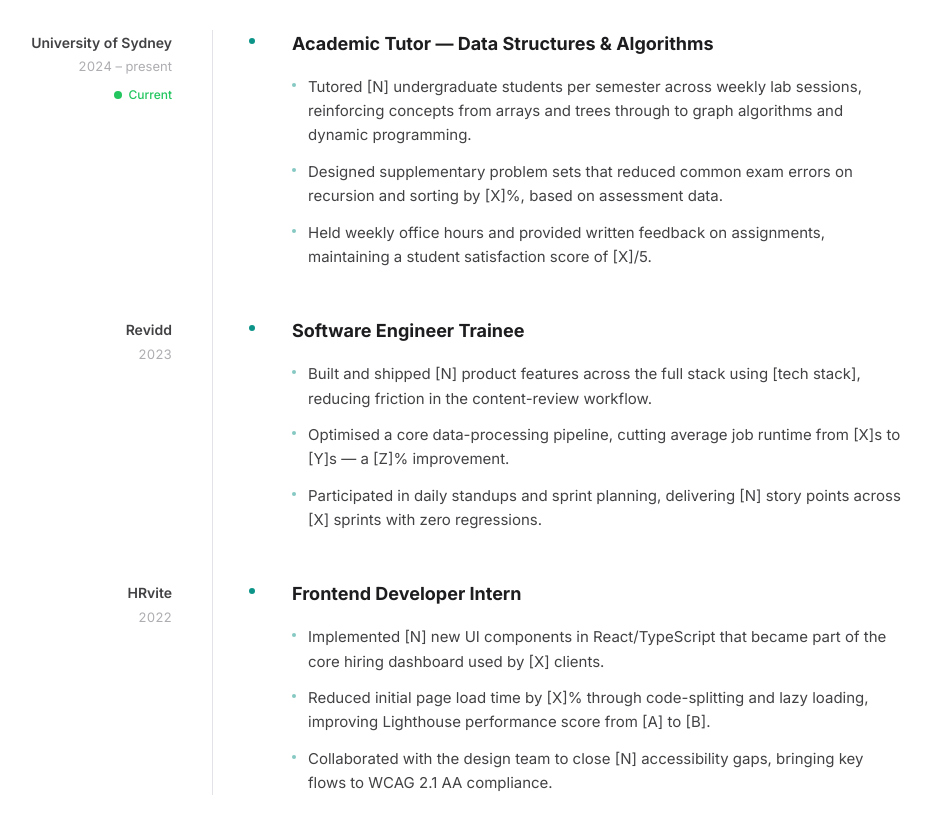
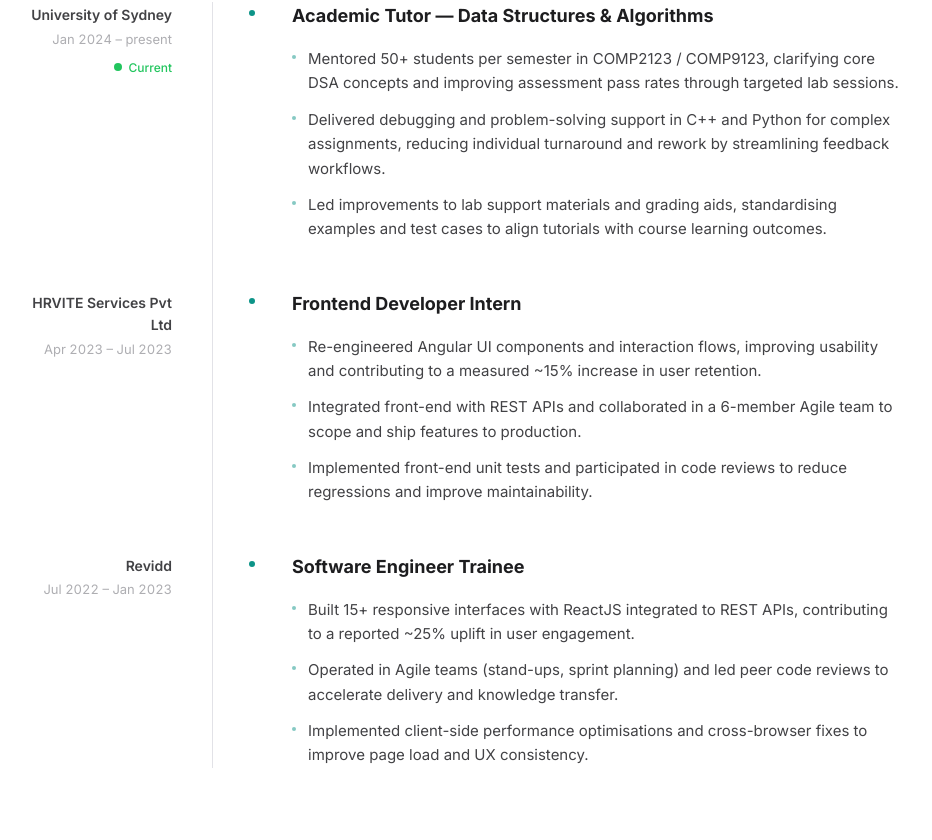
Before and after one commit to RishiKanajam/portfolio, a Next.js app: page / in a window 1280 px wide. Shown: the part 1720-2560 px from the top of the page, without its empty margins (183-1115 px from the left). Built offline with nearby package versions, Linux system fonts and the light colour scheme.

Commit message:
content update

```diff
--- a/src/content/content.ts
+++ b/src/content/content.ts
@@ -30,8 +30,8 @@ export const hero = {
 
 export const about = {
   paragraphs: [
-    "I'm Rishi, a 23-year-old software and AI engineer based in Sydney, finishing my Master of IT & IT Management (Data Analytics) at the University of Sydney. My work sits at the intersection of machine learning, systems engineering, and security — I build things that ship, not just things that demo.",
-    "Right now I'm going deep on AI security: adversarial ML, LLM red-teaming, and hardening production ML pipelines against real threats. Outside of that, I teach Data Structures & Algorithms at USyd and run OldTalkies, a Tenglish video essay channel about classic cinema.",
+    "I'm Rishi, Software and AI engineer based in Sydney, finishing my Master of IT & IT Management (Data Analytics) at the University of Sydney. My work sits at the intersection of machine learning, systems engineering, and security — I build things that ship, not just things that demo.",
+    "Right now I'm going deep on AI security: adversarial ML, LLM red-teaming, and hardening production ML pipelines against real threats. Outside of that, I teach Data Structures & Algorithms at USyd and run OldTalkies, a Tenglish channel about Tech case studies.",
   ],
   tech: [
     "Python",
@@ -65,32 +65,32 @@ export const experience: ExperienceItem[] = [
   {
     role: "Academic Tutor — Data Structures & Algorithms",
     company: "University of Sydney",
-    period: "2024 – present",
+    period: "Jan 2024 – present",
     current: true,
     bullets: [
-      "Tutored [N] undergraduate students per semester across weekly lab sessions, reinforcing concepts from arrays and trees through to graph algorithms and dynamic programming.",
-      "Designed supplementary problem sets that reduced common exam errors on recursion and sorting by [X]%, based on assessment data.",
-      "Held weekly office hours and provided written feedback on assignments, maintaining a student satisfaction score of [X]/5.",
+      "Mentored 50+ students per semester in COMP2123 / COMP9123, clarifying core DSA concepts and improving assessment pass rates through targeted lab sessions.",
+      "Delivered debugging and problem-solving support in C++ and Python for complex assignments, reducing individual turnaround and rework by streamlining feedback workflows.",
+      "Led improvements to lab support materials and grading aids, standardising examples and test cases to align tutorials with course learning outcomes.",
+    ],
+  },
+  {
+    role: "Frontend Developer Intern",
+    company: "HRVITE Services Pvt Ltd",
+    period: "Apr 2023 – Jul 2023",
+    bullets: [
+      "Re-engineered Angular UI components and interaction flows, improving usability and contributing to a measured ~15% increase in user retention.",
+      "Integrated front-end with REST APIs and collaborated in a 6-member Agile team to scope and ship features to production.",
+      "Implemented front-end unit tests and participated in code reviews to reduce regressions and improve maintainability.",
     ],
   },
   {
     role: "Software Engineer Trainee",
     company: "Revidd",
-    period: "2023",
+    period: "Jul 2022 – Jan 2023",
     bullets: [
-      "Built and shipped [N] product features across the full stack using [tech stack], reducing friction in the content-review workflow.",
-      "Optimised a core data-processing pipeline, cutting average job runtime from [X]s to [Y]s — a [Z]% improvement.",
-      "Participated in daily standups and sprint planning, delivering [N] story points across [X] sprints with zero regressions.",
-    ],
-  },
-  {
-    role: "Frontend Developer Intern",
-    company: "HRvite",
-    period: "2022",
-    bullets: [
-      "Implemented [N] new UI components in React/TypeScript that became part of the core hiring dashboard used by [X] clients.",
-      "Reduced initial page load time by [X]% through code-splitting and lazy loading, improving Lighthouse performance score from [A] to [B].",
-      "Collaborated with the design team to close [N] accessibility gaps, bringing key flows to WCAG 2.1 AA compliance.",
+      "Built 15+ responsive interfaces with ReactJS integrated to REST APIs, contributing to a reported ~25% uplift in user engagement.",
+      "Operated in Agile teams (stand-ups, sprint planning) and led peer code reviews to accelerate delivery and knowledge transfer.",
+      "Implemented client-side performance optimisations and cross-browser fixes to improve page load and UX consistency.",
     ],
   },
 ];
```
